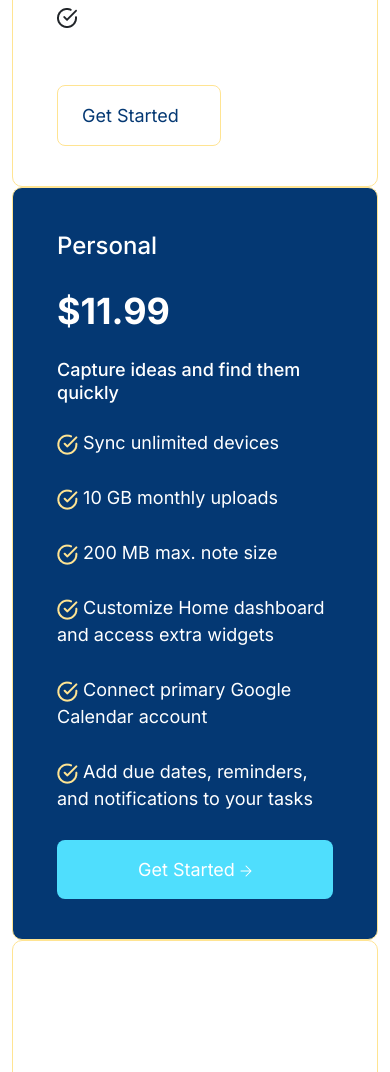
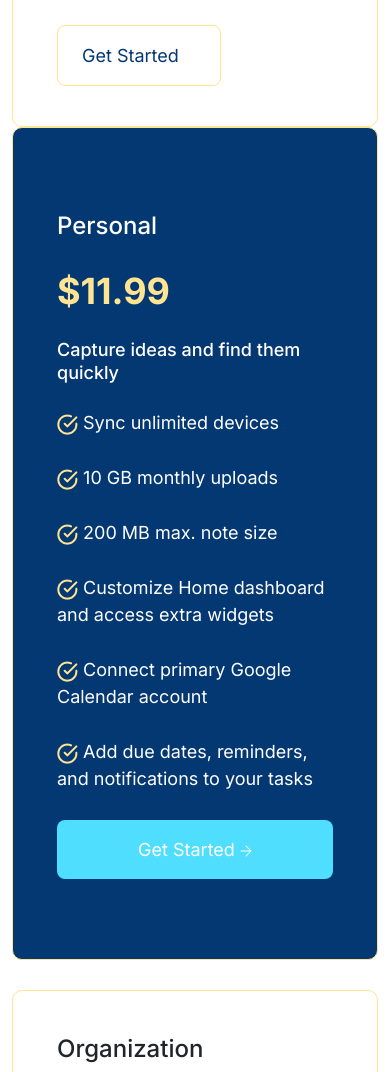
Before and after one commit to jahidpappuctg/figma, a plain HTML site: page index.html in a window 390 px wide. Shown: the part 5504-6576 px from the top of the page. Drawn offline with nearby package versions, Linux system fonts and the light colour scheme.

Commit message:
single pricing

```diff
--- a/index.html
+++ b/index.html
@@ -206,7 +206,7 @@
             </div>
           </div>
 
-          <div class="row">
+          <div class="row d-flex align-items-center">
             <div class="col-lg-4">
               <div class="single-pricing">
                 <h4>free</h4>
--- a/style.css
+++ b/style.css
@@ -155,12 +155,12 @@ body{
 }
 
 .single-pricing{
-    color:#FFFFFF;
     padding: 40px 44px;
     border: 1px solid #FFE492;
     border-radius: 10px;
 }
 .single-pricing h4{
+
     font-size: 24px;
     line-height: 36px
 }
@@ -192,19 +192,15 @@ body{
    text-decoration: none;
 }
 .special-price{
+    padding: 80px 44px;
     background-color: #043873;
     color: #fff;
 }
 
-
-
-
-
-
-
-
-
-
+.special-price h2
+{
+   color: #FFE492;
+}
 
 
 
@@ -234,8 +230,17 @@ body{
         box-shadow: none;
     }
 
-    .header-area .nav-link{
+    .header-area .nav-link
+    {
         position: relative;
     }
 
+    .pricing-area{
+            padding: 80px 0;
+         }
+    .special-price{
+         margin-bottom: 30px;
+    }
+
+
 }
```
